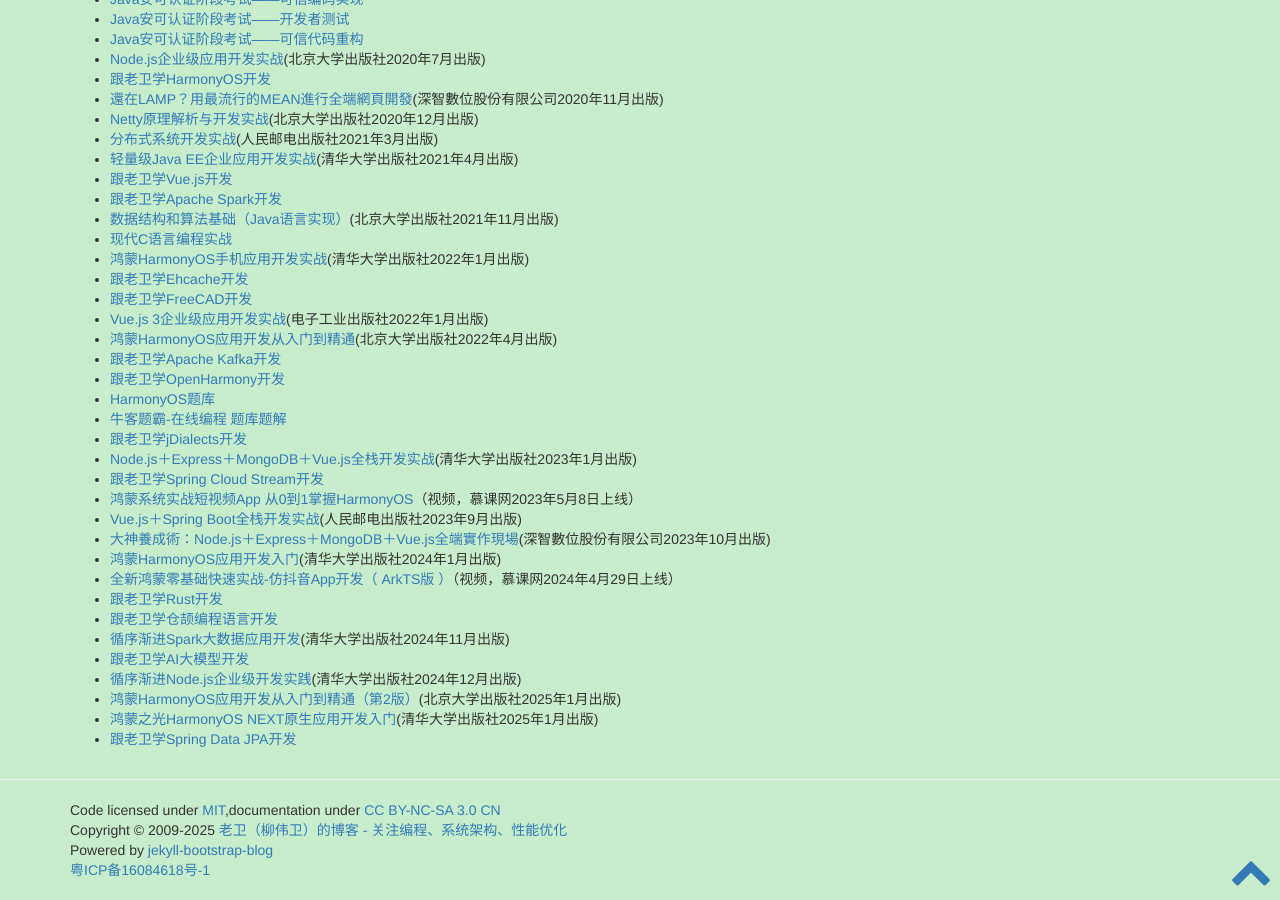
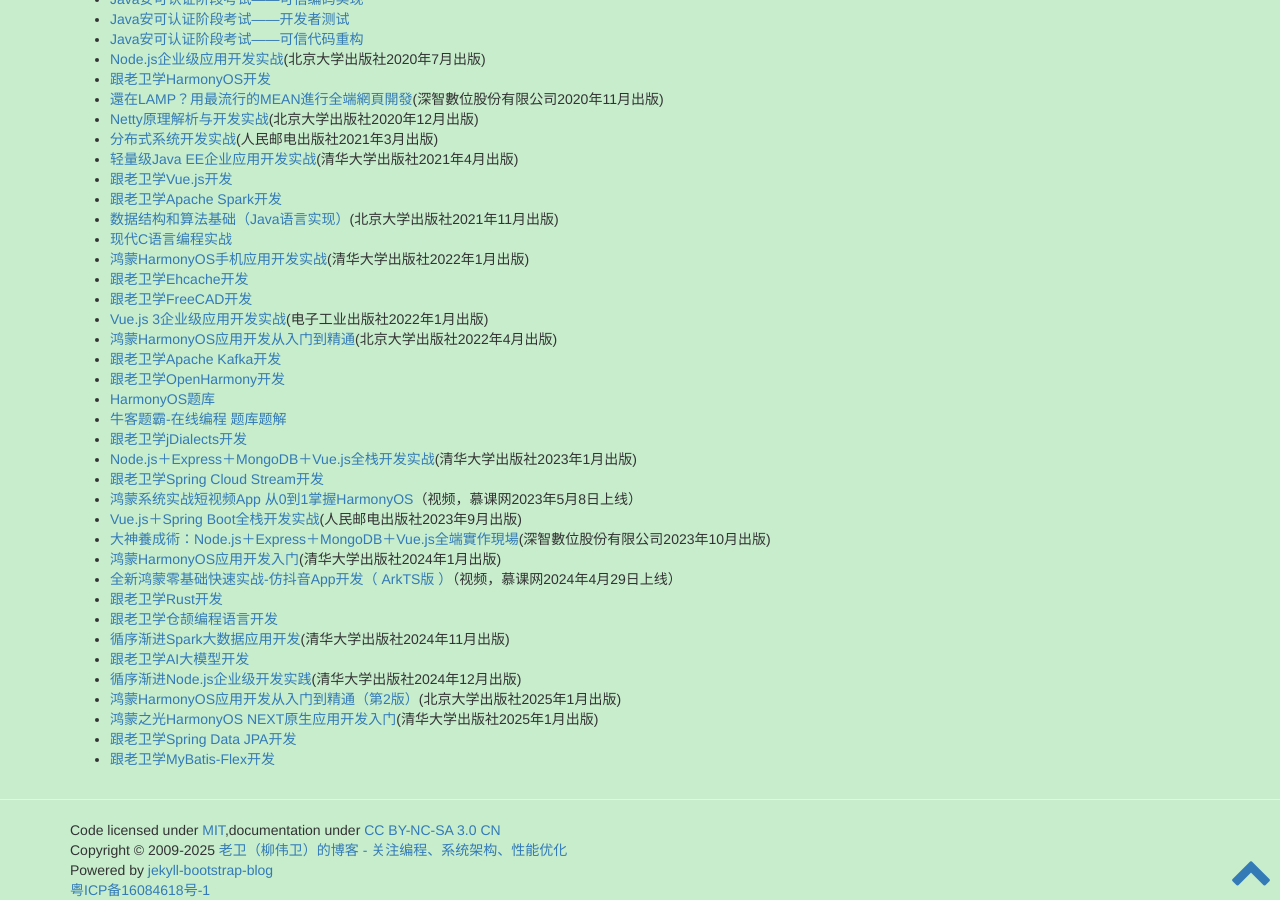
Before and after one commit to waylau/waylau.github.io, a Jekyll site: the page built from books/index.md, in a window 1280 px wide and 900 px high, scrolled down 1205 px. Built offline with Jekyll 4.4.1, drawn with Linux system fonts in a browser that asks for light colours; comment, search, counter and statistics services are not loaded.

Commit message:
add * [跟老卫学MyBatis-Flex开发](https://github.com/waylau/mybatis-flex-tutorial)

```diff
--- a/books/index.md
+++ b/books/index.md
@@ -94,3 +94,4 @@
 * [鸿蒙HarmonyOS应用开发从入门到精通（第2版）](https://waylau.com/about-harmonyos-application-development-from-zero-to-hero-2nd-edition-book/)(北京大学出版社2025年1月出版)
 * [鸿蒙之光HarmonyOS NEXT原生应用开发入门](https://waylau.com/about-harmonyos-next-tutorial-book/)(清华大学出版社2025年1月出版)
 * [跟老卫学Spring Data JPA开发](https://github.com/waylau/spring-data-jpa-tutorial)
+* [跟老卫学MyBatis-Flex开发](https://github.com/waylau/mybatis-flex-tutorial)
```
